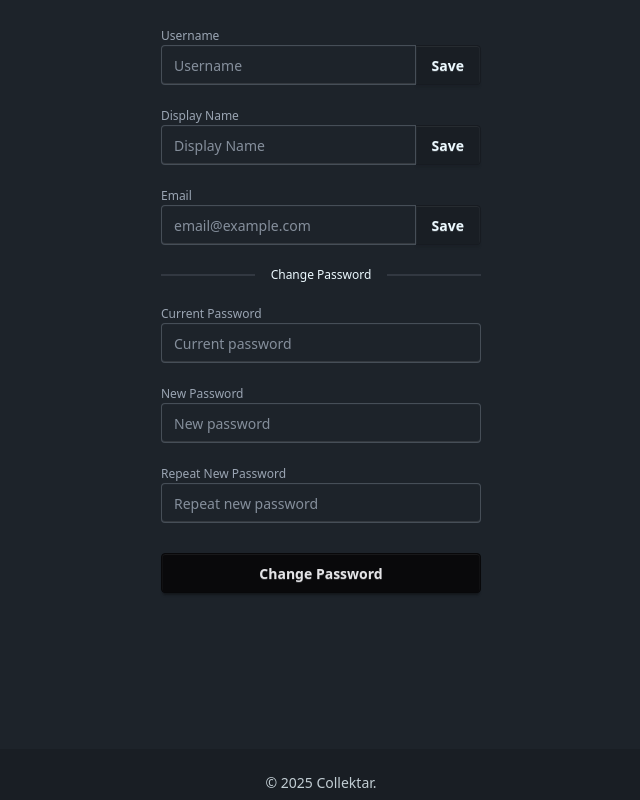
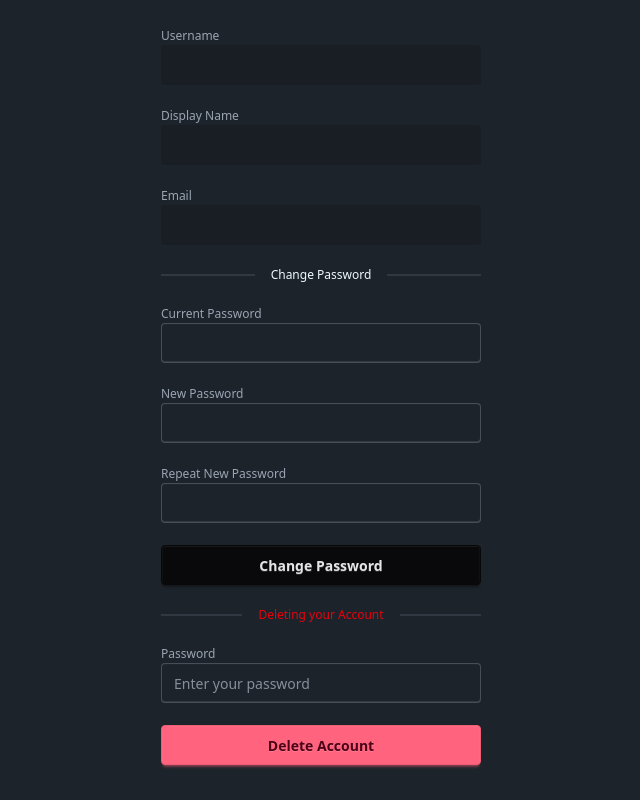
Before and after one commit to ase-group-a/collektar, a Next.js app in the folder frontend/: page /settings/account in a window 1280 px wide. Shown: the part 260-1060 px from the top of the page, without its empty margins (319-959 px from the left). Built offline with nearby package versions, Linux system fonts and the light colour scheme; no server answers.

Commit message:
feat: implemented delete account and change password route to frontend

```diff
--- a/frontend/app/settings/account/page.tsx
+++ b/frontend/app/settings/account/page.tsx
@@ -1,17 +1,27 @@
 "use client";
 
-import React, {useEffect, useState} from "react";
+import React, { useEffect, useState } from "react";
 import { useAuth } from "@/lib/auth/AuthProvider";
+import { authApi } from "@/lib/api/authApi";
+import { useRouter } from "next/navigation";
 
 export default function AccountPage() {
-    const { user } = useAuth();
+    const { user, logout } = useAuth();
+    const router = useRouter();
 
     const [username, setUsername] = useState("");
     const [displayName, setDisplayName] = useState("");
     const [email, setEmail] = useState("");
 
+    const [currentPassword, setCurrentPassword] = useState("");
     const [newPassword, setNewPassword] = useState("");
     const [repeatPassword, setRepeatPassword] = useState("");
+
+    const [deletePassword, setDeletePassword] = useState("");
+
+    const [loading, setLoading] = useState(false);
+    const [message, setMessage] = useState<string | null>(null);
+    const [error, setError] = useState<string | null>(null);
 
     useEffect(() => {
         if (user) {
@@ -21,10 +31,64 @@ export default function AccountPage() {
         }
     }, [user]);
 
+    const handleChangePassword = async () => {
+        setMessage(null);
+        setError(null);
+
+        if (newPassword !== repeatPassword) {
+            setError("Passwords do not match.");
+            return;
+        }
+
+        setLoading(true);
+
+        try {
+            await authApi.changePassword(currentPassword, newPassword);
+            setMessage("Password changed successfully.");
+            setCurrentPassword("");
+            setNewPassword("");
+            setRepeatPassword("");
+        } catch (err: any) {
+            setError(
+                err?.message ??
+                "An error occurred while changing the password."
+            );
+        } finally {
+            setLoading(false);
+        }
+    };
+
+    const handleDeleteAccount = async () => {
+        setMessage(null);
+        setError(null);
+
+        if (!deletePassword) {
+            setError("Please enter your password to delete your account.");
+            return;
+        }
+
+        setLoading(true);
+
+        try {
+            await authApi.deleteAccount(deletePassword);
+            await logout();
+            router.replace("/login");
+        } catch (err: any) {
+            setError(
+                err?.message ??
+                "An error occurred while deleting the account."
+            );
+        } finally {
+            setLoading(false);
+        }
+    };
+
     return (
         <div className="flex items-center justify-center my-30">
             <fieldset className="fieldset rounded-box w-xs space-y-4">
-                <legend className="fieldset-legend text-2xl font-bold">Account Settings</legend>
+                <legend className="fieldset-legend text-2xl font-bold">
+                    Account Settings
+                </legend>
 
                 <div>
                     <label className="label">Username</label>
@@ -33,10 +97,8 @@ export default function AccountPage() {
                             type="text"
                             className="input join-item w-full"
                             value={username}
-                            onChange={(e) => setUsername(e.target.value)}
-                            placeholder="Username"
+                            disabled
                         />
-                        <button className="btn join-item">Save</button>
                     </div>
                 </div>
 
@@ -47,10 +109,7 @@ export default function AccountPage() {
                             type="text"
                             className="input join-item w-full"
                             value={displayName}
-                            onChange={(e) => setDisplayName(e.target.value)}
-                            placeholder="Display Name"
-                        />
-                        <button className="btn join-item">Save</button>
+                            disabled                        />
                     </div>
                 </div>
 
@@ -61,50 +120,76 @@ export default function AccountPage() {
                             type="email"
                             className="input join-item w-full"
                             value={email}
-                            onChange={(e) => setEmail(e.target.value)}
-                            placeholder="email@example.com"
+                            disabled
                         />
-                        <button className="btn join-item">Save</button>
                     </div>
                 </div>
 
                 <div className="divider">Change Password</div>
 
                 <div>
-                    <label className="label">Current Password</label>
+                    <label htmlFor="currentPassword" className="label">Current Password</label>
                     <input
+                        id="currentPassword"
+                        type="password"
+                        className="input w-full"
+                        value={currentPassword}
+                        onChange={(e) => setCurrentPassword(e.target.value)}
+                    />
+                </div>
+
+                <div>
+                    <label htmlFor="newPassword" className="label">New Password</label>
+                    <input
+                        id="newPassword"
                         type="password"
                         className="input w-full"
                         value={newPassword}
                         onChange={(e) => setNewPassword(e.target.value)}
-                        placeholder="Current password"
                     />
                 </div>
 
                 <div>
-                    <label className="label">New Password</label>
+                    <label htmlFor="repeatPassword" className="label">Repeat New Password</label>
                     <input
-                        type="password"
-                        className="input w-full"
-                        value={newPassword}
-                        onChange={(e) => setNewPassword(e.target.value)}
-                        placeholder="New password"
-                    />
-                </div>
-
-                <div>
-                    <label className="label">Repeat New Password</label>
-                    <input
+                        id="repeatPassword"
                         type="password"
                         className="input w-full"
                         value={repeatPassword}
                         onChange={(e) => setRepeatPassword(e.target.value)}
-                        placeholder="Repeat new password"
                     />
                 </div>
 
-                <button className="btn btn-neutral w-full mt-2">
+                <button
+                    className="btn btn-neutral w-full"
+                    onClick={handleChangePassword}
+                    disabled={loading}
+                >
                     Change Password
+                </button>
+
+                {message && <p className="text-sm text-green-600">{message}</p>}
+                {error && <p className="text-sm text-red-600">{error}</p>}
+
+                <div className="divider text-red-600">Deleting your Account</div>
+
+                <div>
+                    <label className="label">Password</label>
+                    <input
+                        type="password"
+                        className="input w-full"
+                        value={deletePassword}
+                        onChange={(e) => setDeletePassword(e.target.value)}
+                        placeholder="Enter your password"
+                    />
+                </div>
+
+                <button
+                    className="btn btn-error w-full"
+                    onClick={handleDeleteAccount}
+                    disabled={loading}
+                >
+                    Delete Account
                 </button>
             </fieldset>
         </div>
```
